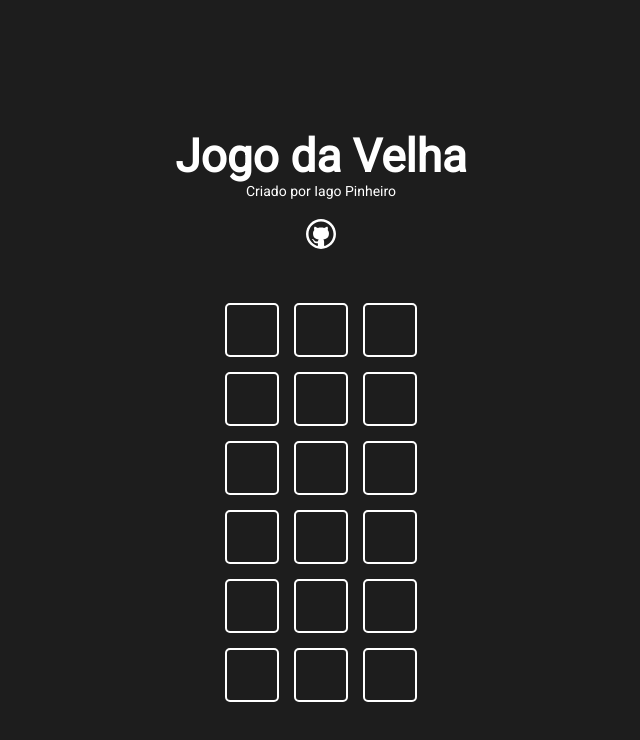
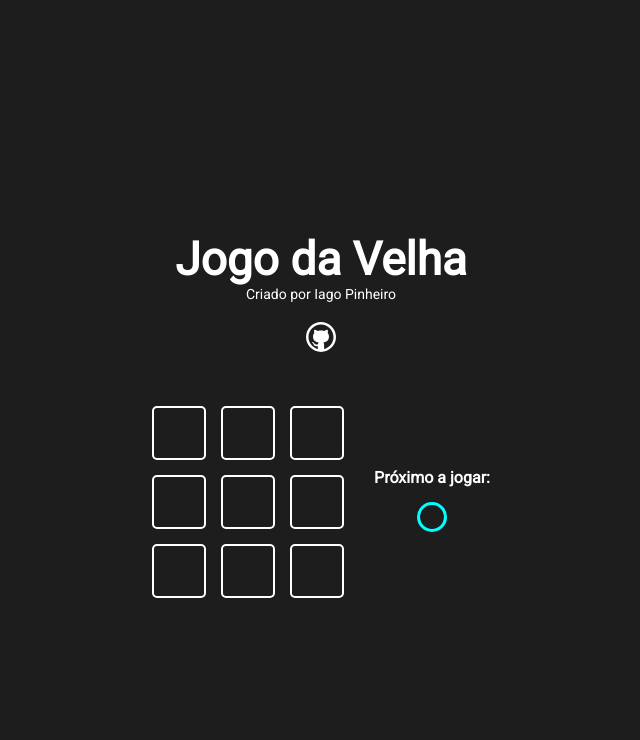
Before and after one commit to iagoPinheiro1401/react-jogo-da-velha, a Next.js app: page / in a window 1280 px wide. Shown: the top 740 px of the page, without its empty margins (319-959 px from the left). Built offline with nearby package versions, Linux system fonts and the light colour scheme.

Commit message:
Criado a lógica do game

```diff
--- a/src/components/game/Game.jsx
+++ b/src/components/game/Game.jsx
@@ -2,28 +2,42 @@
 import styles from './Game.module.css'
 
 import GameOption from "../gameOptions/GameOptions"
+import Icon from '../Icon/Icon'
 
 function Game () {
     const [gameState, setGameState] = useState(Array(9).fill(0))
+    const [currentPlayer, setCurrentPlayer] = useState(1)
+
+    const handleClick = (pos) => {
+        if (gameState[pos] == 0) {
+            let newGameState = [...gameState]
+            newGameState[pos] = currentPlayer
+            setCurrentPlayer(currentPlayer * -1)
+            setGameState(newGameState)
+        }
+    }
     return(
+       <div className={styles.gameContent}>
             <div className={styles.game}>
                 {
                     gameState.map((value, pos) =>
                     <GameOption
                         key={`game-option-pos-${pos}`}
                         status={value}
+                        onClick={() => {handleClick(pos)}}
                     />
                     )
                 }
-            <GameOption />
-            <GameOption />
-            <GameOption />
-            <GameOption />
-            <GameOption />
-            <GameOption />
-            <GameOption />
-            <GameOption />
-            <GameOption />
+            </div>
+            <div className={styles.proximoAjogar}>
+                <h4>Próximo a jogar:</h4>
+                    {
+                        currentPlayer === 1 && <Icon iconName="circle" />
+                    }
+                    {
+                        currentPlayer === -1 && <Icon iconName="x" />
+                    }
+            </div>
        </div>
     )
 }
--- a/src/components/game/Game.module.css
+++ b/src/components/game/Game.module.css
@@ -3,3 +3,15 @@
     grid-template-columns: repeat(3, 1fr);
     gap: 15px;
 }
+
+    .gameContent {
+        display: flex;
+        gap: 30px;
+        align-items: center;
+    }
+
+    .proximoAjogar {
+        display: flex;
+        flex-direction: column;
+        gap: 15px;
+    }
--- a/src/components/gameOptions/GameOptions.jsx
+++ b/src/components/gameOptions/GameOptions.jsx
@@ -3,9 +3,9 @@
 
 const GameIcon = ({ iconName }) => <Icon iconName={iconName} size="25px" />
 
-function GameOption({ status }) {
+function GameOption({ status, onClick }) {
     return(
-        <div className={styles.option}>
+        <div className={styles.option} onClick={onClick}>
             {
                 status === 1 && <GameIcon iconName="circle" />
             }
```
Lines whose indentation alone changed are shown as unchanged.
